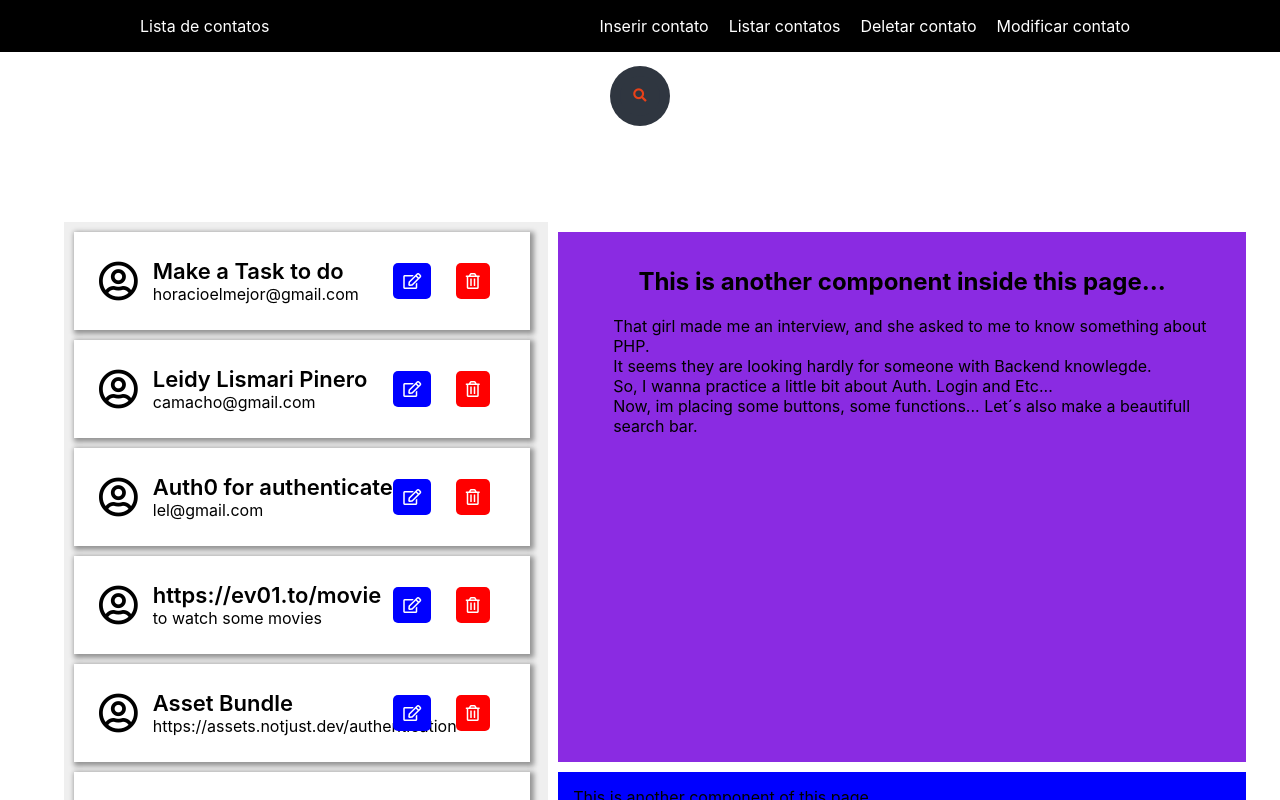
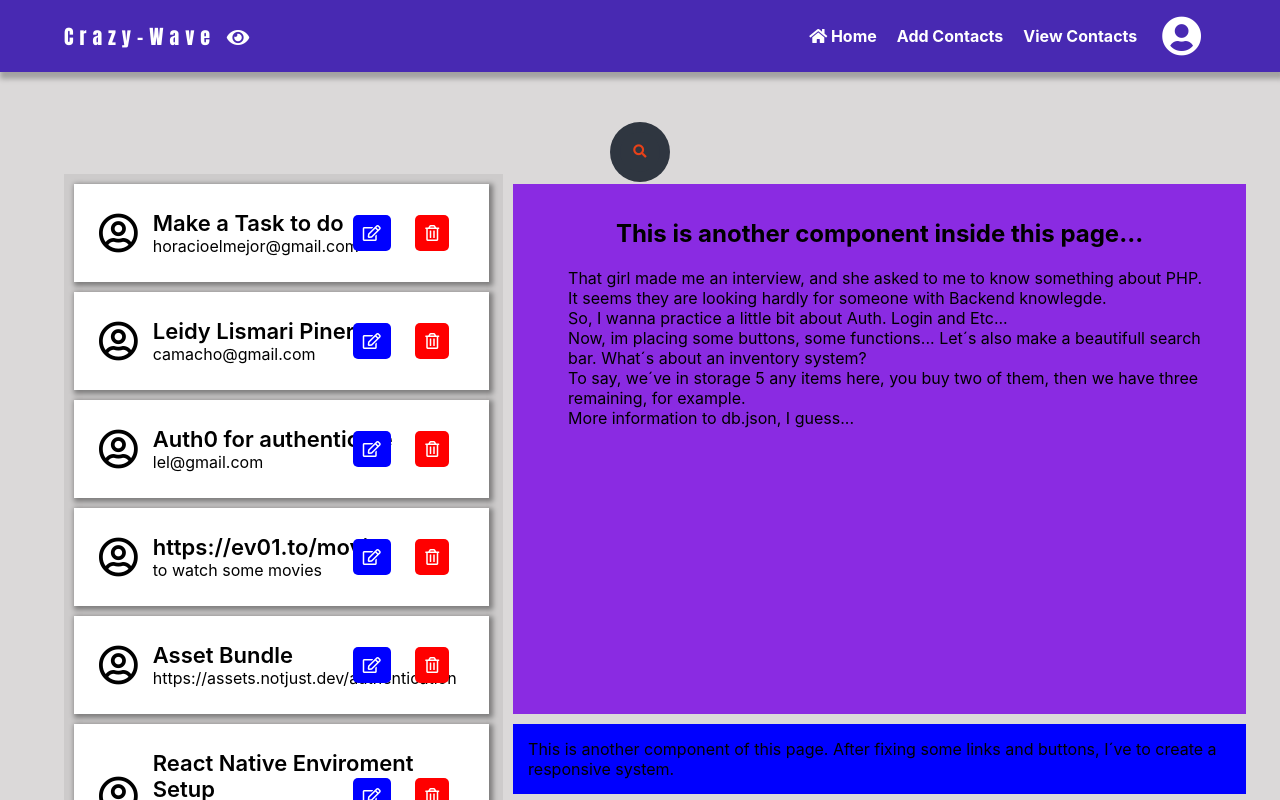
Before and after one commit to MadJaze/agenda, a React (Create React App) app: page /modificar in a window 1280 px wide. Shown: the top 800 px of the page. Built offline with nearby package versions, Linux system fonts and the light colour scheme; data requests are answered from the project's data file.

Commit message:
fixing some links and buttons

```diff
--- a/package.json
+++ b/package.json
@@ -40,5 +40,8 @@
       "last 1 firefox version",
       "last 1 safari version"
     ]
+  },
+  "devDependencies": {
+    "gh-pages": "^3.2.3"
   }
 }
--- a/src/App.css
+++ b/src/App.css
@@ -4,20 +4,39 @@
 
 }
 
+body{
+  background-color: rgb(219, 217, 217);
+}
+
+.logo {
+  font-size: 20px;
+  font-family:Impact, Haettenschweiler, 'Arial Narrow Bold', sans-serif;
+  letter-spacing: 6px;
+}
+
+.supremeNavContainer {
+  background: #4829b2;
+  box-shadow: 2px 5px 5px 2px rgba(0, 0, 0, 0.26);
+  width: 100%;
+  margin: auto;
+}
+
+
 .nav-container {
   display: flex;
-  justify-content: space-around;
+  justify-content: space-between;
   align-items: center;
-  background: black;
+  background: #4829b2;
   color: white;
-  width: 100%;
+  width: 90%;
   margin: auto;
+
 
 }
 
 .nav-links {
   display: inline-flex;
-
+  align-items: center;
   margin: 0;
 
 }
@@ -26,6 +45,7 @@
   padding: 0 10px;
   color: white;
   padding: 10px;
+  font-weight: 700;
   transition: 300ms;
 
 }
@@ -57,7 +77,7 @@ body {
 }
 
 .searchBarContainer {
-  height: 70px;
+  height: 2px;
 
 }
 
@@ -71,7 +91,7 @@ body {
  justify-content: space-between;
 
  position: absolute;
- top: 12%;
+ top: 19%;
  left: 50%;
  transform: translate(-50%, -50%);
 
--- a/src/App.js
+++ b/src/App.js
@@ -1,10 +1,10 @@
 import React from 'react'
 import Footer from './components/footer';
 import { BrowserRouter as Router, Switch, Route, Link} from 'react-router-dom'
-import Listar from './components/listar';
+import Profile from './components/profile'
 import Home from './components/home';
 import Criar from './components/criar';
-import Deletar from './components/deletar';
+
 import Modificar from './components/modificar';
 import Modificar2 from './components/modificar2';
 import SearchBar from './components/searchBar';
@@ -14,28 +14,30 @@ import './App.css';
 function App() {
   return (
     <Router>
+      <div className="supremeNavContainer">
     <div className="nav-container">
-    <p>Lista de contatos</p>
+    <p className="logo">Crazy-Wave  <i class="fas fa-eye"></i></p>
     <ul className="nav-links">
-      <Link to="/"><li>Inserir contato</li></Link>
-      <Link to="/listar"><li>Listar contatos</li></Link>
-      <Link to="/deletar"><li>Deletar contato</li></Link>
-      <Link to="/modificar"><li>Modificar contato</li></Link>
+    <Link to="/" > <li><i className="fas fa-home"> </i> Home</li> </Link>
+      <Link to="/criar"><li>Add Contacts</li></Link>
+      <Link to="/modificar"><li>View Contacts</li></Link>
+      <p><Profile /></p>
     </ul>
     </div>
-    <div className="searchBarContainer">
-      <SearchBar placeholder="Type Something..." data={ContactData}/>
+
     </div>
+
 <Switch>
-  <Route exact path="/">
+
+<Route exact path ='/'>
+ <div className="criar"> <Home /> </div>
+  </Route>
+
+  <Route  path="/criar">
   <div className="criar">  <Criar /> </div>
   </Route>
-  <Route path="/listar">
-  <Listar />
-  </Route>
-  <Route path="/deletar">
-    <Deletar />
-  </Route>
+
+
   <Route path="/modificar">
 <Modificar />
   </Route>
@@ -43,7 +45,7 @@ function App() {
 <Modificar2 />
   </Route>
 
-<Route path ='/home'><Home /></Route>
+
 <div className="criar">  <Route path ='/test'><SearchBar /></Route> </div>
 </Switch>
 <Footer />
--- a/src/components/footer.js
+++ b/src/components/footer.js
@@ -10,7 +10,7 @@ export default function Footer() {
 
 
                 <ul className='icons'>
-                  <Link to="/home" > <li><i className="fas fa-home"> </i> Home</li> </Link>
+
                  <Link to="/test">   <li>  <i class="fas fa-sign-in-alt"></i> Login</li> </Link>
                  <Link to="/login">   <li> <i class="fas fa-sign-out-alt"></i> Logout</li> </Link>
                  <Link to="/???">      <li> <i class="fas fa-question-circle"></i> ???</li> </Link>
--- a/src/components/home.js
+++ b/src/components/home.js
@@ -1,6 +1,6 @@
 import React from 'react'
 import LoginButton from './loginButton'
-import Profile from './profile'
+
 import LogoutButton from './logoutButton'
 import { useAuth0 } from '@auth0/auth0-react'
 
@@ -13,9 +13,10 @@ if (isLoading) return <h1>Loading...</h1>
     return (
 <div>
 
- {isAuthenticated ? <LogoutButton /> : <LoginButton /> }
+<h1> Main Content </h1>
+<h2> Space under construction</h2>
 
-<Profile />
+
 
 </div>
     )
--- a/src/components/listar.js
+++ b/src/components/listar.js
@@ -3,7 +3,7 @@ import { listarContatos } from './axios'
 import './modificar.css'
 
 function Listar() {
-   const [lista, setLista] = useState("")
+   const [lista, setLista] = useState([])
 
 
 /*const fazerLista = async() => {
--- a/src/components/modificar.js
+++ b/src/components/modificar.js
@@ -2,7 +2,8 @@ import React, { useEffect, useState  } from 'react'
 import './modificar.css'
 import { Link } from 'react-router-dom';
 import { deletarContato, listarContatos } from './axios'
-
+import ContactData from '../db.json'
+import SearchBar from './searchBar';
 
 
  function Modificar() {
@@ -33,8 +34,22 @@ import { deletarContato, listarContatos } from './axios'
         localStorage.setItem('id', id);
     }
 
+    <div className="searchBarContainer">
+    <SearchBar placeholder="Type Something..." data={ContactData}/>
+  </div>
+
     return (
+
+        <div>
+
+            <div className="searchBarContainer">
+    <SearchBar placeholder="Type Something..." data={ContactData}/>
+  </div>
+
       <div className="supremeContainer">
+
+
+
                 <div className="main-content">
 
             {array.data?.map((data) => {
@@ -69,12 +84,15 @@ import { deletarContato, listarContatos } from './axios'
                     <li>That girl made me an interview, and she asked to me to know something about PHP.</li>
                     <li>It seems they are looking hardly for someone with Backend knowlegde.</li>
                     <li>So, I wanna practice a little bit about Auth. Login and Etc...</li>
-                    <li>Now, im placing some buttons, some functions... Let´s also make a beautifull search bar. </li>
+                    <li>Now, im placing some buttons, some functions... Let´s also make a beautifull search bar.  What´s about an inventory system?</li>
+                    <li>To say, we´ve in storage 5 any items here, you buy two of them, then we have three remaining, for example.</li>
+                    <li>More information to db.json, I guess...</li>
                 </ul>
             </div>
 
-            <div className="another-thing2"> This is another component of this page.</div>
+            <div className="another-thing2"> This is another component of this page. After fixing some links and buttons, I´ve to create a responsive system.</div>
             </div>
+        </div>
         </div>
 
     )
--- a/src/components/profile.css
+++ b/src/components/profile.css
@@ -1,12 +1,15 @@
 .user_profile {
     text-align: center;
+    margin-left: 25px;
 
 }
 
 .profilePicture{
+
     border-radius: 50%;
     cursor: pointer;
     margin:  10px auto;
+    width: 40px;
 }
 
 .userButton {
--- a/src/components/profile.js
+++ b/src/components/profile.js
@@ -4,7 +4,9 @@ import './profile.css'
 
 const Profile = () => {
 
-    const {user, isAuthenticated} = useAuth0()
+    const {user, isAuthenticated} = useAuth0();
+    const { loginWithRedirect } = useAuth0();
+    const { logout } = useAuth0();
 
     return (
 
@@ -12,13 +14,14 @@ const Profile = () => {
 
         {/*<pre>{JSON.stringify(user)} </pre> */}
 
-        <img src={user.picture} alt={user.name} className="profilePicture"/>
-       <h2>{user.name}</h2>
-       <p>{user.email}</p>
+        <img src={user.picture} alt={user.name} className="profilePicture"
+        onClick={() => logout()}/>
+      {/* <h2>{user.name}</h2>
+       <p>{user.email}</p> */}
 
 
 
-       </div> : <img src="./user.png" alt="No Profile yet!" className="profilePicture"/>
+       </div> :<i className="fas fa-user-circle" onClick={() => loginWithRedirect()}></i>
 
         )
 
--- a/src/components/searchBar.js
+++ b/src/components/searchBar.js
@@ -8,7 +8,6 @@ const SearchBar = ({ placeholder }) => {
 const [data, setData] = useState([]);
 const [ input, setInput ] = useState("");
 const [ output, setOutput ] = useState([]);
-
 
 
 useEffect (() => {
--- a/src/db.json
+++ b/src/db.json
@@ -44,6 +44,16 @@
       "name": "Filter made as well",
       "email": "You know how it works",
       "id": 22
+    },
+    {
+      "name": "Jasiel",
+      "email": "Developer",
+      "id": 23
+    },
+    {
+      "name": "Fix Links and buttons ",
+      "email": "In process",
+      "id": 24
     }
   ]
 }
```
Also changed, not shown: 1 other file (tests, documents, lock files or other folders).
